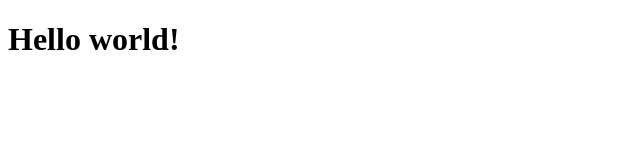
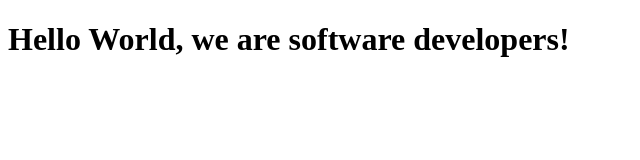
Before and after one commit to Opercom/TechnicalDocumentationPage-Shihab-Ricardo, a plain HTML site: page index.html in a window 1280 px wide. Shown: the whole page, without its empty margins (0-640 px from the left). Drawn offline with Linux system fonts and the light colour scheme.

Commit message:
fix: shihab's update

```diff
--- a/index.html
+++ b/index.html
@@ -2,14 +2,14 @@
 <html lang="en">
   <head>
     <meta charset="UTF-8">
-    <title>Hello World, we are software developers!</title>
+    <title>Fork Me! FCC: Test Suite Template</title>
     <link rel="stylesheet" href="css/style.css">
   </head>
 
   <body>
     <script src="https://cdn.freecodecamp.org/testable-projects-fcc/v1/bundle.js"></script>
 
-    <h1>Hello world!</h1>
+    <h1>Hello World, we are software developers!</h1>
 
     <!--
 
```
